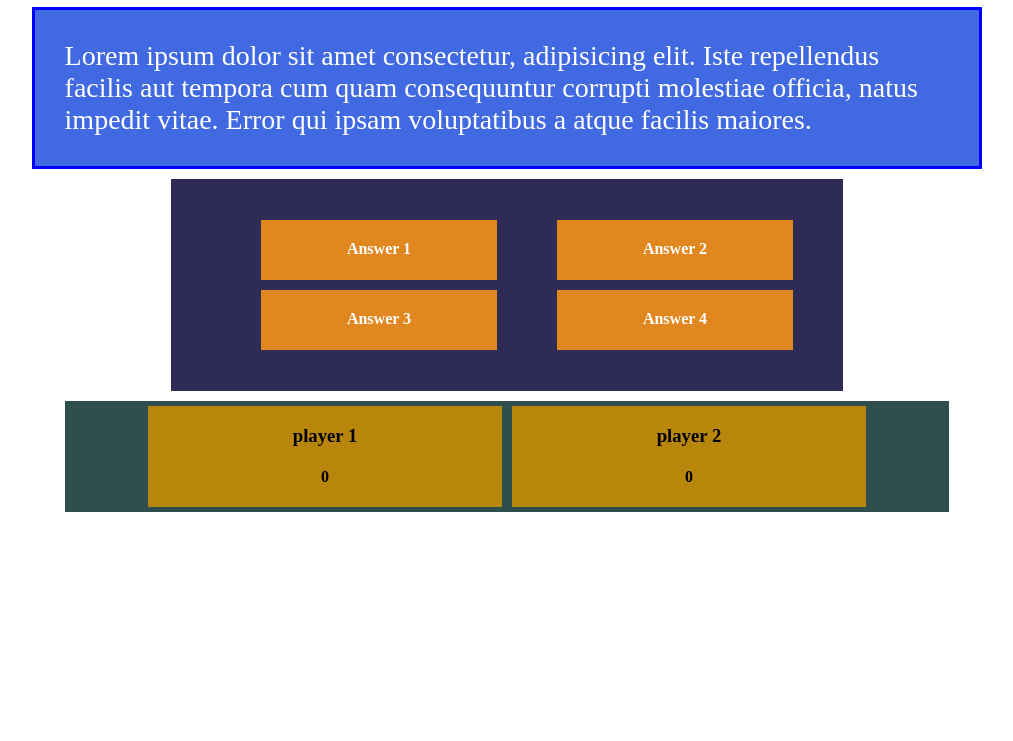
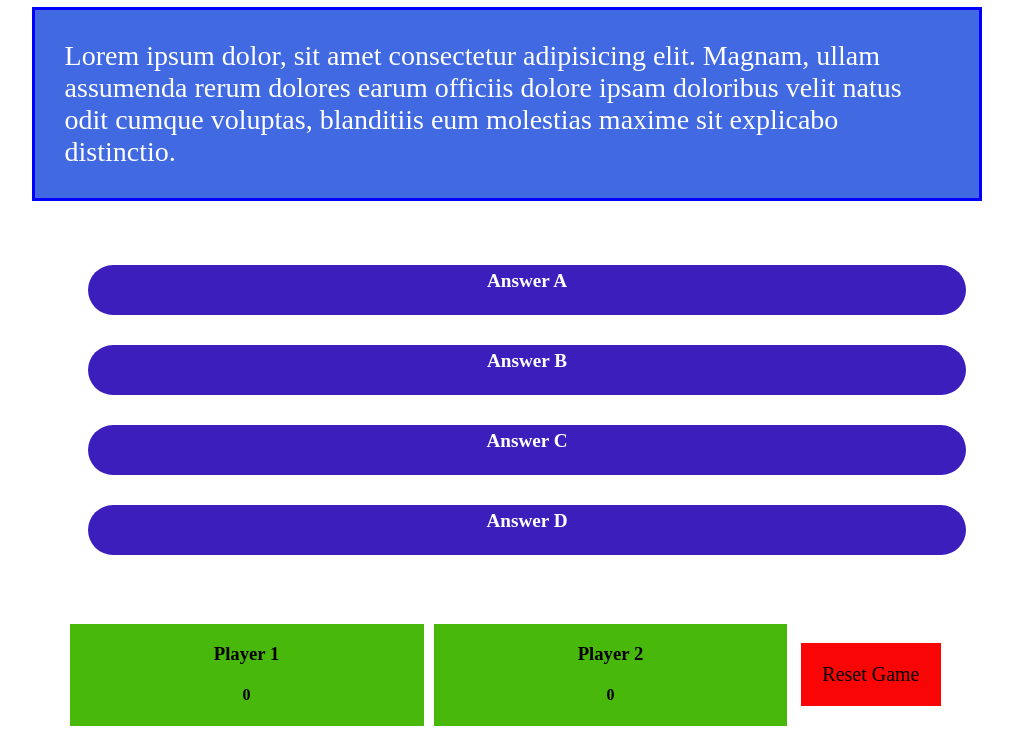
Before and after one commit to tallerthanevry1/trivia, a plain HTML site: page Trivia_Game/index.html in a window 1280 px wide. Shown: the part 73-814 px from the top of the page, without its empty margins (133-1146 px from the left). Drawn offline with nearby package versions, Linux system fonts and the light colour scheme; no server answers.

Commit message:
Add files via upload
changed app.js, still having some syntax error.

```diff
--- a/Trivia_Game/app.js
+++ b/Trivia_Game/app.js
@@ -1,3 +1,9 @@
+// https://cdn.contentful.com
+// space: 'cp3306uz387z',
+// environment: 'master', // defaults to 'master' if not set
+// accessToken: 'tvFfxpfCDZrvZneWYvv6UJJ7NajgUsJ-b4hFNQVHask'
+
+
 
 //******************** */
 // APP STATE
@@ -78,6 +84,6 @@ $.ajax(URL)
     console.log(data)
     console.log(questions)
 
-    setBoard(question)
+    setBoard(questions)
 
 })
--- a/Trivia_Game/index.html
+++ b/Trivia_Game/index.html
@@ -1,50 +1,44 @@
 <!DOCTYPE html>
 <html lang="en">
   <head>
-    <meta charset="UTF-8">
-    <meta http-equiv="X-UA-Compatible" content="IE=edge">
-    <meta name="viewport" content="width=device-width, initial-scale=1.0">
-    <title>90's Pop Culture Trivia</title>
+    <meta charset="UTF-8" />
+    <meta name="viewport" content="width=device-width, initial-scale=1.0" />
+    <title>Document</title>
     <script
   src="https://code.jquery.com/jquery-3.6.1.js"
   integrity="sha256-3zlB5s2uwoUzrXK3BT7AX3FyvojsraNFxCc2vC/7pNI="
   crossorigin="anonymous"></script>
   <script src="app.js" defer></script>
-  <link rel="stylesheet" href="styles.css">
-<!-- <script>
-    const url ="https://cdn.contentful.com/spaces/cp3306uz387z/environments/master/entries?access_token=tvFfxpfCDZrvZneWYvv6UJJ7NajgUsJ-b4hFNQVHask&content_type=triviaQs"
-    $.ajax(url)
-    .then((data) => {
-        console.log(data)
-    })
-</script> -->
-
-
+  <link rel="stylesheet" href="styles.css" />
 
   </head>
   <body>
-
-    <h1> Trivia Game</h1>
-    <div id="question">Lorem ipsum dolor sit amet consectetur, adipisicing elit. Iste repellendus facilis aut tempora cum quam consequuntur corrupti molestiae officia, natus impedit vitae. Error qui ipsam voluptatibus a atque facilis maiores.</div>
-    <div id="answers">
+    <h1>90's POP CULTURE TRIVIA</h1>
+    <div id="question">
+      Lorem ipsum dolor, sit amet consectetur adipisicing elit. Magnam, ullam
+      assumenda rerum dolores earum officiis dolore ipsam doloribus velit natus
+      odit cumque voluptas, blanditiis eum molestias maxime sit explicabo
+      distinctio.
+    </div>
+    <div id="answer">
       <ul>
-            <li id="a">Answer 1</li>
-            <li id="b">Answer 2</li>
-            <li id="c">Answer 3</li>
-            <li id="d">Answer 4</li>
+        <li id="a">Answer A</li>
+        <li id="b">Answer B</li>
+        <li id="c">Answer C</li>
+        <li id="d">Answer D</li>
       </ul>
     </div>
 
     <div id="scores">
       <div id="player1">
-            <h3> player 1</h3>
+        <h3>Player 1</h3>
         <h4>0</h4>
       </div>
       <div id="player2">
-            <h3> player 2</h3>
+        <h3>Player 2</h3>
         <h4>0</h4>
       </div>
-
-
+      <div id="button">Reset Game</div>
+    </div>
   </body>
 </html>
--- a/Trivia_Game/styles.css
+++ b/Trivia_Game/styles.css
@@ -28,34 +28,40 @@ h1 {
 ** Answers
 *************************** */
 
-#answers {
-    width: 50%;
+#answer {
+    width: 75%;
     margin: 10px auto;
-    color: white;
-    background-color: rgb(46, 43, 85);
+    color: #ffffff;
     display: flex;
     justify-content: center;
     align-items: center;
     padding: 20px;
+    font-size:larger;
+}
+
+#answer ul {
+    display: flex;
+    width: 100%;
+    flex-wrap: wrap;
+    justify-content: space-around;
+    list-style: none;
 
 }
 
-#answers ul {
-    display: flex;
-    flex-wrap: wrap;
-    justify-content: space-around;
-    list-style-type: none;
+#answer ul li {
     width: 100%;
+    height: 40px;
+    background-color: #3b1ebc;
+    padding: 5px;
+    text-align: center;
+    margin: 15px;
+    font-weight: bolder;
+    border-radius: 50px;
 }
 
-#answers ul li {
-    width: 40%;
-    height: 40px;
-    background-color: rgb(225, 135, 32);
-    padding-top: 20px;
-    text-align: center;
-    margin: 5px;
-    font-weight: bolder;
+#answer ul li:hover {
+    background-color: #ff0055;
+    color: #212227;
 }
 
 /* ******************************
@@ -65,14 +71,30 @@ h1 {
 #scores {
     display: flex;
     width: 70%;
-    background-color: darkslategray;
+    background-color: rgb(255, 255, 255);
     justify-content: center;
     margin: 10px auto;
 }
 
 #player1, #player2 {
     width: 40%;
-    background-color: darkgoldenrod;
+    background-color: rgb(72, 184, 11);
     margin: 5px;
     text-align: center;
 }
+
+/* Button to Reset */
+#button {
+    display: flex;
+    justify-content: center;
+    width: 100px;
+    padding: 20px;
+    margin: auto;
+    background-color: #fa0505;
+    font-size: 20px;
+
+}
+
+#button:hover {
+    background-color: rgb(97, 35, 179);
+}
```
Also changed, not shown: 1 other file. Lines whose indentation alone changed are shown as unchanged.
